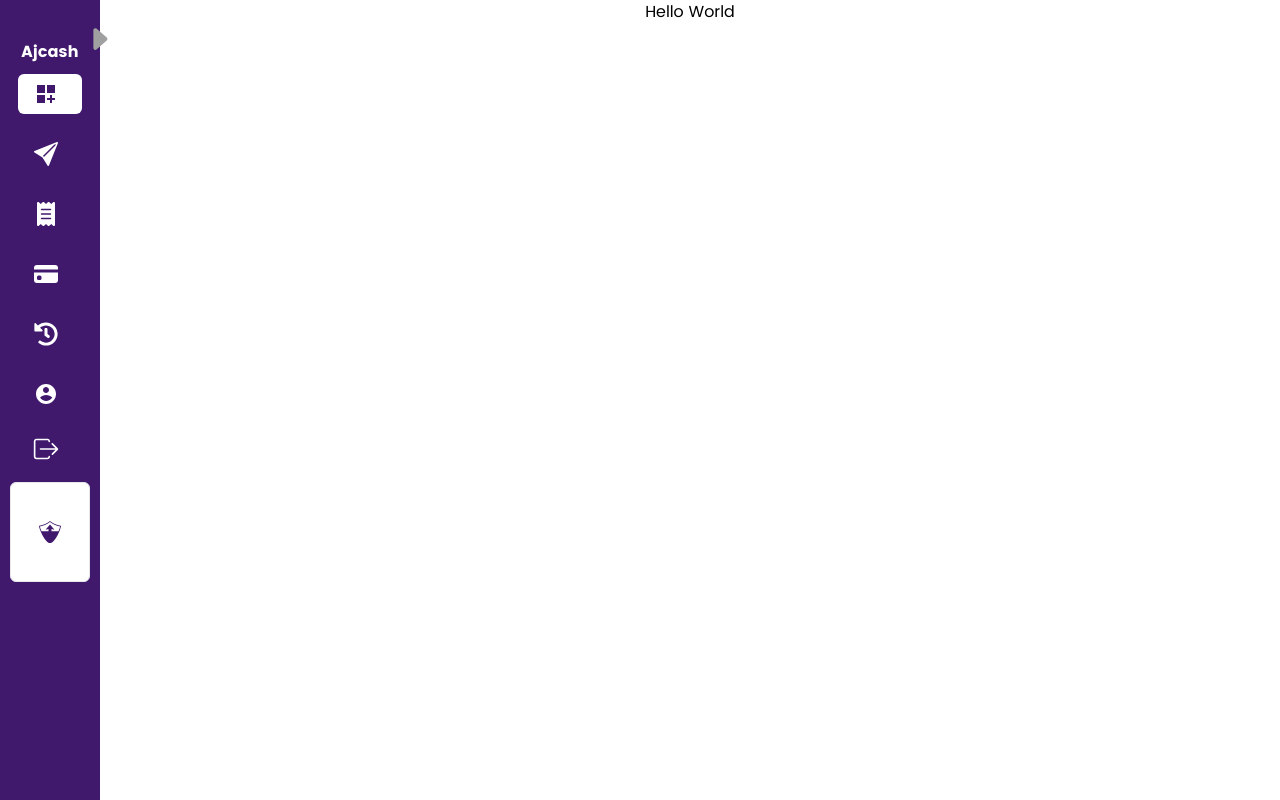
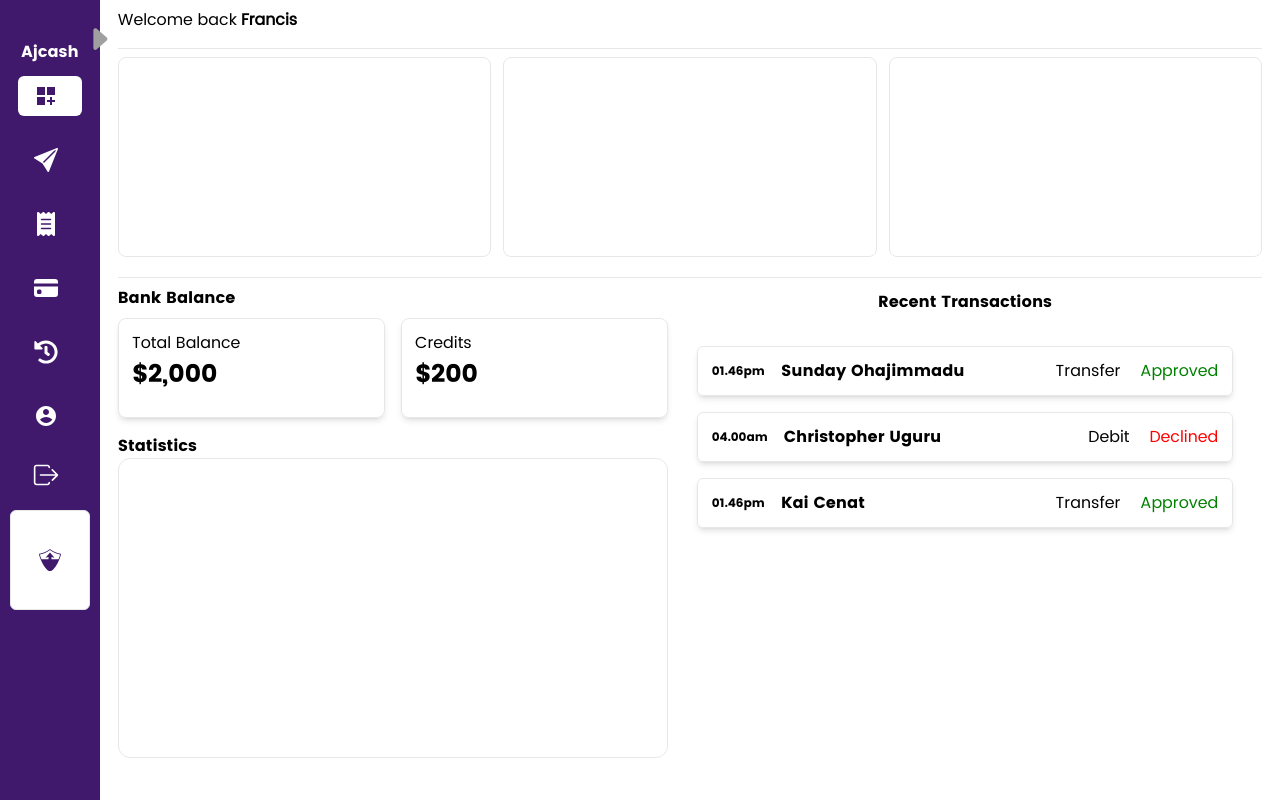
Before and after one commit to Rosonerri/Ajcash, a React (Vite) app: page /dashboard in a window 1280 px wide. Built offline with nearby package versions, Linux system fonts and the light colour scheme.

Commit message:
Mobile Screen done

```diff
--- a/package.json
+++ b/package.json
@@ -31,6 +31,7 @@
     "react-spinners": "^0.13.8",
     "recharts": "^2.12.4",
     "redux-persist": "^6.0.0",
+    "sweetalert2": "^11.11.0",
     "swiper": "^11.1.1",
     "yup": "^1.4.0"
   },
--- a/src/global/GlobalState.tsx
+++ b/src/global/GlobalState.tsx
@@ -4,7 +4,8 @@ const initialState = {
     user: {} || null,
     toggle: false,
     bar: false,
-    mobile: false
+    mobile: false,
+    update: false
 
 }
 
@@ -35,7 +36,8 @@ const GlobalState = createSlice({
         },
         changedMobile: (state: any) => {
             state.mobile = false
-        }
+        },
+
 
     }
 });
--- a/src/pages/home/dashboard/DashBoardSider.tsx
+++ b/src/pages/home/dashboard/DashBoardSider.tsx
@@ -2,12 +2,13 @@ import { BsCreditCardFill, BsFillCaretLeftFill, BsFillSendFill } from "react-ico
 import { useDispatch, useSelector } from "react-redux"
 import { bared, changedBar } from "../../../global/GlobalState"
 import { MdDashboardCustomize } from "react-icons/md"
-import { useLocation, useNavigate } from "react-router-dom"
+import { Link, useLocation, useNavigate } from "react-router-dom"
 import { FaReceipt } from "react-icons/fa6"
 import { FaHistory } from "react-icons/fa"
 import { RiAccountCircleFill } from "react-icons/ri"
 import { IoIosLogOut } from "react-icons/io"
 import { GiArmorUpgrade } from "react-icons/gi"
+import Swal from "sweetalert2"
 
 
 const DashBoardSider = () => {
@@ -30,33 +31,41 @@ const DashBoardSider = () => {
                         }} />}
                     </div>
                     <div className="my-5" />
-                    <div className="text-white font-[Blud]" onClick={() => { navigate("/dashboard") }}>Ajcash</div>
-                    <div className={`my-[10px] flex items-center  ${active === "/dashboard" ? "bg-white text-[#40196D]" : ""}  px-4 py-2 rounded-md transition-all duration-300 hover:cursor-pointer`} onClick={() => {
+                    <Link to={"/dashboard"}>
+                        <div className="text-white font-[Blud] flex justify-center" >Ajcash</div>
+                    </Link>
+                    <div className={`my-[12px] flex items-center  ${active === "/dashboard" ? "bg-white text-[#40196D]" : ""}  px-4 py-2 rounded-md transition-all duration-300 hover:cursor-pointer`} onClick={() => {
                         navigate("/dashboard")
                     }}> <div className="mr-2"><MdDashboardCustomize className="text-2xl" />
                         </div>{toggle && <div>DashBoard</div>}</div>
-                    <div className={`my-[10px] flex items-center  ${active === "/dashboard/send" ? "bg-white text-[#40196D]" : ""}  px-4 py-2 rounded-md transition-all duration-300  hover:cursor-pointer`} onClick={() => {
+                    <div className={`my-[12px] flex items-center  ${active === "/dashboard/send" ? "bg-white text-[#40196D]" : ""}  px-4 py-2 rounded-md transition-all duration-300  hover:cursor-pointer`} onClick={() => {
                         navigate("/dashboard/send")
                     }}> <div className="mr-2"><BsFillSendFill className="text-2xl" />
                         </div>{toggle && <div>Send Money</div>}</div>
-                    <div className={`my-[10px] flex items-center  ${active === "/dashboard/pay" ? "bg-white text-[#40196D]" : ""}  px-4 py-2 rounded-md transition-all duration-300  hover:cursor-pointer`} onClick={() => {
+                    <div className={`my-[12px] flex items-center  ${active === "/dashboard/pay" ? "bg-white text-[#40196D]" : ""}  px-4 py-2 rounded-md transition-all duration-300  hover:cursor-pointer`} onClick={() => {
                         navigate("/dashboard/pay")
                     }}> <div className="mr-2"><FaReceipt className="text-2xl" />
                         </div>{toggle && <div>Pay Money</div>}</div>
-                    <div className={`my-[10px] flex items-center  ${active === "/dashboard/card" ? "bg-white text-[#40196D]" : ""}  px-4 py-2 rounded-md transition-all duration-300  hover:cursor-pointer`} onClick={() => {
+                    <div className={`my-[12px] flex items-center  ${active === "/dashboard/card" ? "bg-white text-[#40196D]" : ""}  px-4 py-2 rounded-md transition-all duration-300  hover:cursor-pointer`} onClick={() => {
                         navigate("/dashboard/card")
                     }}> <div className="mr-2"><BsCreditCardFill className="text-2xl" />
                         </div>{toggle && <div>Card</div>}</div>
-                    <div className={`my-[10px] flex items-center  ${active === "/dashboard/budget" ? "bg-white text-[#40196D]" : ""}  px-4 py-2 rounded-md transition-all duration-300  hover:cursor-pointer`} onClick={() => {
+                    <div className={`my-[12px] flex items-center  ${active === "/dashboard/budget" ? "bg-white text-[#40196D]" : ""}  px-4 py-2 rounded-md transition-all duration-300  hover:cursor-pointer`} onClick={() => {
                         navigate("/dashboard/budget")
                     }}> <div className="mr-2"><FaHistory className="text-2xl" />
                         </div>{toggle && <div>Budget</div>}</div>
-                    <div className={`my-[10px] flex items-center  ${active === "/dashboard/account" ? "bg-white text-[#40196D]" : ""}  px-4 py-2 rounded-md transition-all duration-300  hover:cursor-pointer`} onClick={() => {
+                    <div className={`my-[12px] flex items-center  ${active === "/dashboard/account" ? "bg-white text-[#40196D]" : ""}  px-4 py-2 rounded-md transition-all duration-300  hover:cursor-pointer`} onClick={() => {
                         navigate("/dashboard/account")
                     }}> <div className="mr-2"><RiAccountCircleFill className="text-2xl" />
                         </div>{toggle && <div>Account</div>}</div>
-                    <div className="my-[10px] flex items-center hover:cursor-pointer"> <div className="mr-2"><IoIosLogOut className="text-3xl" /></div>{toggle && <div>Logout</div>}</div>
-                    <div className="w-[80%] my-2 h-[100px] border bg-white rounded-md text-[#40196D] flex-col flex items-center justify-center hover:cursor-pointer" >
+                    <div className="my-[12px] flex items-center hover:cursor-pointer"> <div className="mr-2"><IoIosLogOut className="text-3xl" /></div>{toggle && <div>Logout</div>}</div>
+                    <div className="w-[80%] my-2 h-[100px] border bg-white rounded-md text-[#40196D] flex-col flex items-center justify-center hover:cursor-pointer" onClick={() => {
+                        Swal.fire({
+                            icon: "error",
+                            title: "Unable to proceed",
+                            text: "For this to be possible please provide all required information to get started",
+                        })
+                    }} >
                         <div><GiArmorUpgrade className="text-2xl" /></div>
                         {toggle && <div className="">Upgrade Account</div>}
                     </div>
--- a/src/pages/home/dashboard/Dashboard.tsx
+++ b/src/pages/home/dashboard/Dashboard.tsx
@@ -1,6 +1,10 @@
 import { motion } from "framer-motion"
+import { BsFillSendFill } from "react-icons/bs"
+import { useNavigate } from "react-router-dom";
 
 const Dashboard = () => {
+
+  const navigate = useNavigate()
 
   const motionVariant = {
     open: {
@@ -15,9 +19,109 @@ const Dashboard = () => {
       y: "100px",
     },
   };
+
+  const data: any = [
+    {
+      time: "01.46pm",
+      name: "Sunday Ohajimmadu",
+      type: "Transfer",
+      status: "Approved"
+    },
+    {
+      time: "04.00am",
+      name: "Christopher Uguru",
+      type: "Debit",
+      status: "Declined"
+    },
+    {
+      time: "01.46pm",
+      name: "Kai Cenat",
+      type: "Transfer",
+      status: "Approved"
+    },
+  ]
+
   return (
-    <motion.div variants={motionVariant} initial="close" animate="open" className="w-full min-h-[100vh] flex flex-col items-center">
-      Hello World
+    <motion.div variants={motionVariant} initial="close" animate="open" className="w-full min-h-[100vh] flex flex-col items-center ">
+      <div className="w-[97%] flex flex-col items-center min-h-[100vh] ">
+        <div className="w-full flex  items-center my-2">Welcome back <b className="ml-1"> Francis</b></div>
+        <hr className="text-[#40196D] w-full my-2" />
+        <div className="w-full grid grid-cols-3 gap-3 max-lg:grid-cols-2 max-sm:grid-cols-1">
+          <div className="h-[200px] min-w-[200px] border rounded-lg max-md:mt-2"></div>
+          <div className="h-[200px] min-w-[200px] border rounded-lg max-lg:hidden"></div>
+          <div className="h-[200px] min-w-[200px] border rounded-lg max-md:hidden"></div>
+        </div>
+        <hr className="w-full mt-5" />
+        <div className="max-lg:flex items-center hidden ">
+          <div className="flex flex-col items-center mx-3 my-2 " onClick={() => {
+              navigate("/dashboard/send")
+            }}>
+            <div className="w-[50px] h-[50px] rounded-full hover:bg-white hover:text-[#40196D] transition-all duration-300 border-[#40196D] border hover:cursor-pointer flex items-center justify-center bg-[#40196D] text-white"><BsFillSendFill className="text-base" /></div>
+            <div className="mt-1" >Send</div>
+          </div>
+          <div className="flex flex-col items-center mx-3 my-2" onClick={() => {
+              navigate("/dashboard/pay")
+            }}>
+            <div className="w-[50px] h-[50px] rounded-full hover:bg-white hover:text-[#40196D] transition-all duration-300 border-[#40196D] border hover:cursor-pointer flex items-center justify-center bg-[#40196D] text-white"><BsFillSendFill className="text-base" /></div>
+            <div className="mt-1">Pay Bills</div>
+          </div>
+          <div className="flex flex-col items-center mx-3 my-2" onClick={() => {
+              navigate("/dashboard/account")
+            }}>
+            <div className="w-[50px] h-[50px] rounded-full hover:bg-white hover:text-[#40196D] transition-all duration-300 border-[#40196D] border hover:cursor-pointer flex items-center justify-center bg-[#40196D] text-white"><BsFillSendFill className="text-base" /></div>
+            <div className="mt-1">Send</div>
+          </div>
+        </div>
+        <div className="w-full flex justify-between max-lg:flex-col">
+          <div className="w-auto ">
+            <div className="font-[Blud] my-2">Bank Balance</div>
+            <div className="w-full flex items-center">
+              <div className="w-[550px]   flex flex-col items-center">
+                <div className="w-full grid grid-cols-2 gap-4">
+                  <div className="flex flex-col items-center h-[100px] border rounded-lg shadow-md">
+                    <div className="w-[90%]">
+                      <div className="mt-3">Total Balance</div>
+                      <div className="font-[Blud] text-[25px] ">$2,000</div>
+                    </div>
+                  </div>
+                  <div className="flex flex-col items-center h-[100px] border rounded-lg shadow-md">
+                    <div className="w-[90%]">
+                      <div className="mt-3">Credits</div>
+                      <div className="font-[Blud] text-[25px] ">$200</div>
+                    </div>
+                  </div>
+                </div>
+                <div className="w-full max-lg:hidden">
+                  <div className="mt-4 font-[Blud]">Statistics</div>
+                  <div className="h-[300px] rounded-xl w-full border mb-3"></div>
+                </div>
+              </div>
+            </div>
+          </div>
+          <div className="w-full flex flex-col items-center">
+            <div className="font-[Blud] mt-3">Recent Transactions</div>
+            <div className="my-3" />
+            <div className="w-full flex-col flex items-center overflow-y-scroll min-h-[420px]">
+              {data.map((el: any) => {
+                return (
+                  <div className="w-[90%] hover:cursor-pointer transition-all duration-300 hover:bg-[#40196D] hover:text-white my-2 shadow-md h-[50px] border rounded-md flex items-center justify-center">
+                    <div className="flex items-center w-[95%] justify-between">
+                      <div className="flex items-center ">
+                        <div className="mr-4 max-md:text-[12px] text-[12px] font-[Blud]">{el.time}</div>
+                        <div className="font-[Blud] max-md:text-[12px]">{el.name}</div>
+                      </div>
+                      <div className="flex items-center">
+                        <div className="mr-5 max-md:text-[12px]">{el.type}</div>
+                        <div className={`${el.status === "Approved" ? "text-[green]" : "text-[red]"} max-md:text-[12px]`}>{el.status}</div>
+                      </div>
+                    </div>
+                  </div>
+                )
+              })}
+            </div>
+          </div>
+        </div>
+      </div>
     </motion.div>
   )
 }
```
Also changed, not shown: src/pages/home/pay/Internet.tsx (+1 -22 lines), 1 other file (tests, documents, lock files or other folders).
